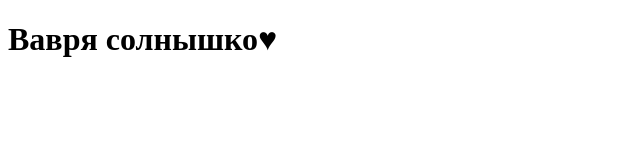
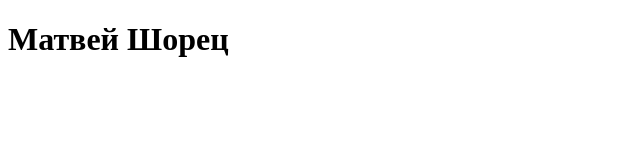
Before and after one commit to DanilaMasters/DanilaMasters.github.io, a plain HTML site: page index.html in a window 1280 px wide. Shown: the whole page, without its empty margins (0-640 px from the left). Drawn offline with Linux system fonts and the light colour scheme.

Commit message:
Update index.html

```diff
--- a/index.html
+++ b/index.html
@@ -40,6 +40,6 @@
         </script>
     </head>
     <body>
-        <h1>Вавря солнышко♥</h1>
+        <h1>Матвей Шорец</h1>
     </body>
 </html>
```
